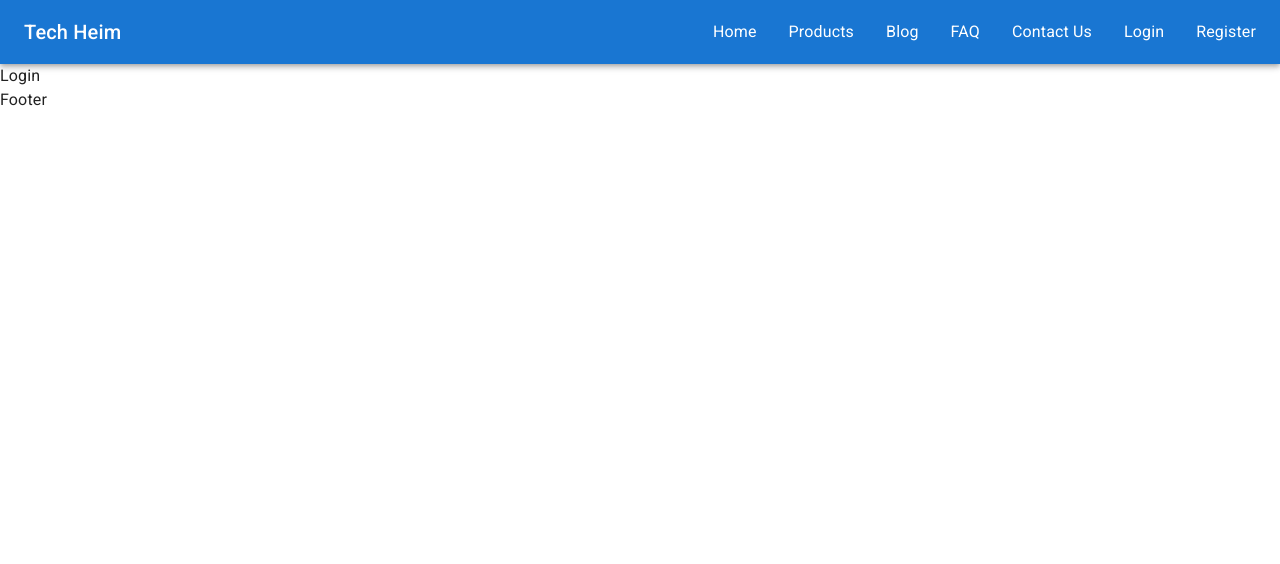
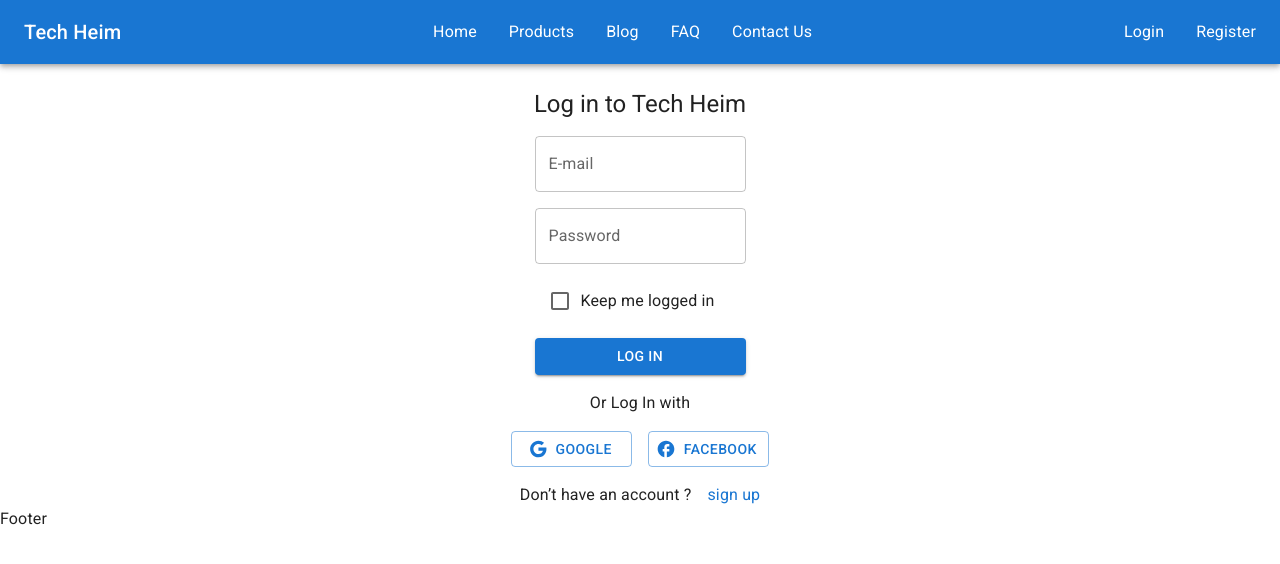
Before and after one commit to Talal2003/tech-heim, a React (Vite) app: page /login in a window 1280 px wide. Shown: the top 564 px of the page. Built offline with nearby package versions, Linux system fonts and the light colour scheme.

Commit message:
add login form

```diff
--- a/src/components/navbar/Navbar.jsx
+++ b/src/components/navbar/Navbar.jsx
@@ -12,8 +12,8 @@ export default function Navbar() {
   return (
     <Box sx={{ flexGrow: 1 }}>
       <AppBar position="static">
-        <Toolbar>
-          <Typography variant="h6" component="div" sx={{ flexGrow: 1 }}>
+        <Toolbar sx={{display:'flex', justifyContent: 'space-between'}}>
+          <Typography variant="h6" component="div">
             Tech Heim
           </Typography>
 
@@ -23,6 +23,9 @@ export default function Navbar() {
             <Link component={RouterLink} to='/home' color='inherit' underline='none'>Blog</Link>
             <Link component={RouterLink} to='/home' color='inherit' underline='none'>FAQ</Link>
             <Link component={RouterLink} to='/home' color='inherit' underline='none'>Contact Us</Link>
+          </Box>
+
+          <Box sx={{ display:'flex', gap: 4}}>
             <Link component={RouterLink} to='/login' color='inherit' underline='none'>Login</Link>
             <Link component={RouterLink} to='/register' color='inherit' underline='none'>Register</Link>
           </Box>
--- a/src/pages/login/Login.jsx
+++ b/src/pages/login/Login.jsx
@@ -1,7 +1,55 @@
+import { FacebookRounded, Google } from "@mui/icons-material";
+import { Box, Button, Checkbox, FormControlLabel, Link, TextField, Typography } from "@mui/material";
+import axios from "axios";
+import { useForm } from "react-hook-form";
+import { Link as RouterLink } from 'react-router-dom';
+
 export default function Login() {
+
+const{register, handleSubmit} = useForm({})
+const loginForm = async(values)=>{
+  console.log(values);
+  try {
+    const response = await axios.post(`https://knowledgeshop.runasp.net/api/Auth/Account/Login`, values);
+    if(response.status === 200) {
+      localStorage.setItem("token", response.data.accessToken);
+    }
+  }catch(err) {
+    console.log(err);
+  }
+}
+
   return (
-    <div>
-      Login
-    </div>
+    <Box className="login-form"
+    sx={{ display:'flex', flexDirection:'column', gap:2, mt:3, alignItems:'center' }}>
+      <Typography variant='h5'>Log in to Tech Heim</Typography>
+
+      <Box onSubmit={handleSubmit(loginForm)} component='form'
+      sx={{ display:'flex', flexDirection:'column', gap:2, alignItems:'center' }}>
+        <TextField {...register('email')} label="E-mail" fullWidth variant="outlined" />
+        <TextField {...register('password')} label="Password" fullWidth variant="outlined" />
+        <FormControlLabel control={<Checkbox />}  label="Keep me logged in" />
+        <Button variant="contained" fullWidth type="submit">Log In</Button>
+      </Box>
+
+      <Typography>Or Log In with</Typography>
+
+      <Box className="other-sign-up-options"
+      sx={{display:'flex', gap:2, flexDirection:'column', alignItems:'center'}}>
+        <Box sx={{display:'flex', gap:2, alignItems:'center'}}>
+          <Button variant="outlined" startIcon={<Google />} fullWidth>
+            Google
+          </Button>
+          <Button variant="outlined" startIcon={<FacebookRounded />} fullWidth>
+            Facebook
+          </Button>
+        </Box>
+        <Box
+          sx={{display:'flex', gap:2}}>
+          <Typography>Don’t have an account ? </Typography>
+          <Link component={RouterLink} to='/register' underline='none'>sign up</Link>
+        </Box>
+      </Box>
+    </Box>
   )
 }
--- a/src/pages/register/Register.jsx
+++ b/src/pages/register/Register.jsx
@@ -11,6 +11,7 @@ const registerForm = async(values)=>{
   console.log(values);
   try {
     const response = await axios.post(`https://knowledgeshop.runasp.net/api/Auth/Account/Register`, values);
+    console.log(response);
   }catch(err) {
     console.log(err);
   }
```
